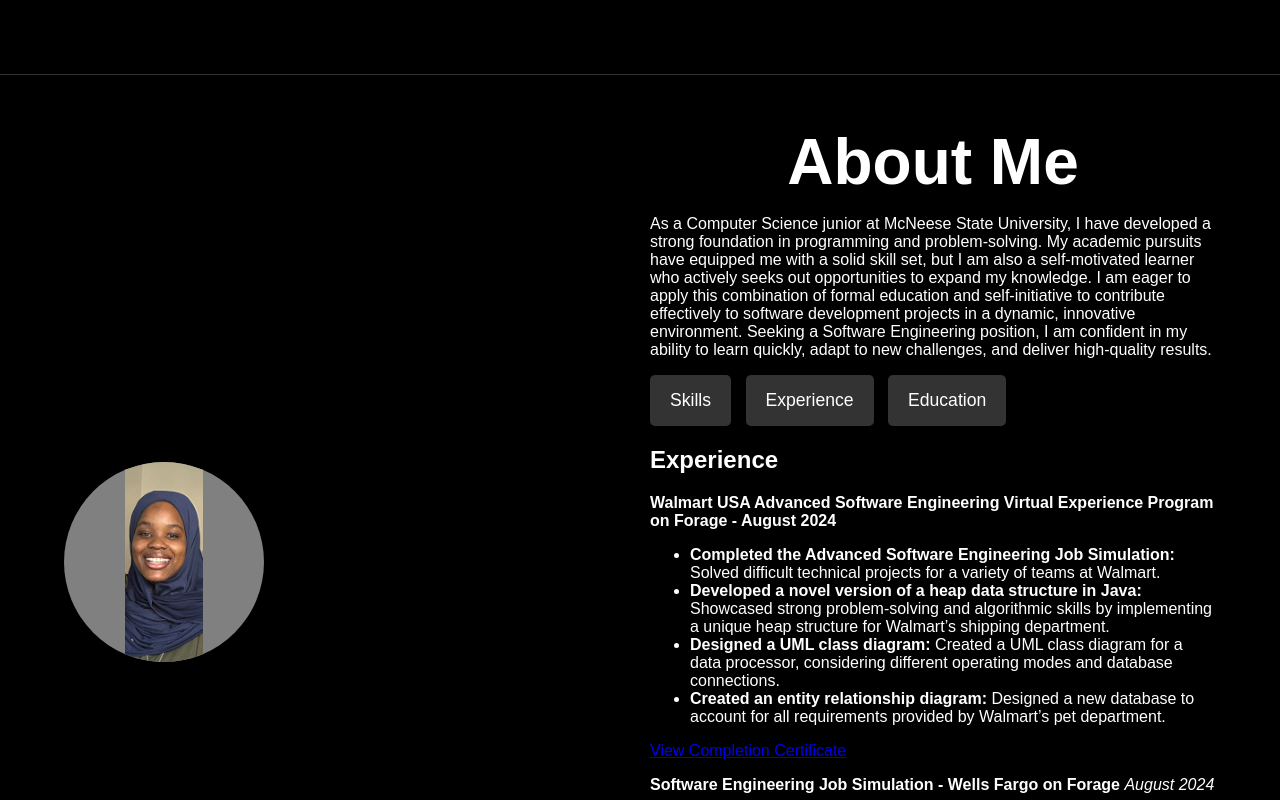
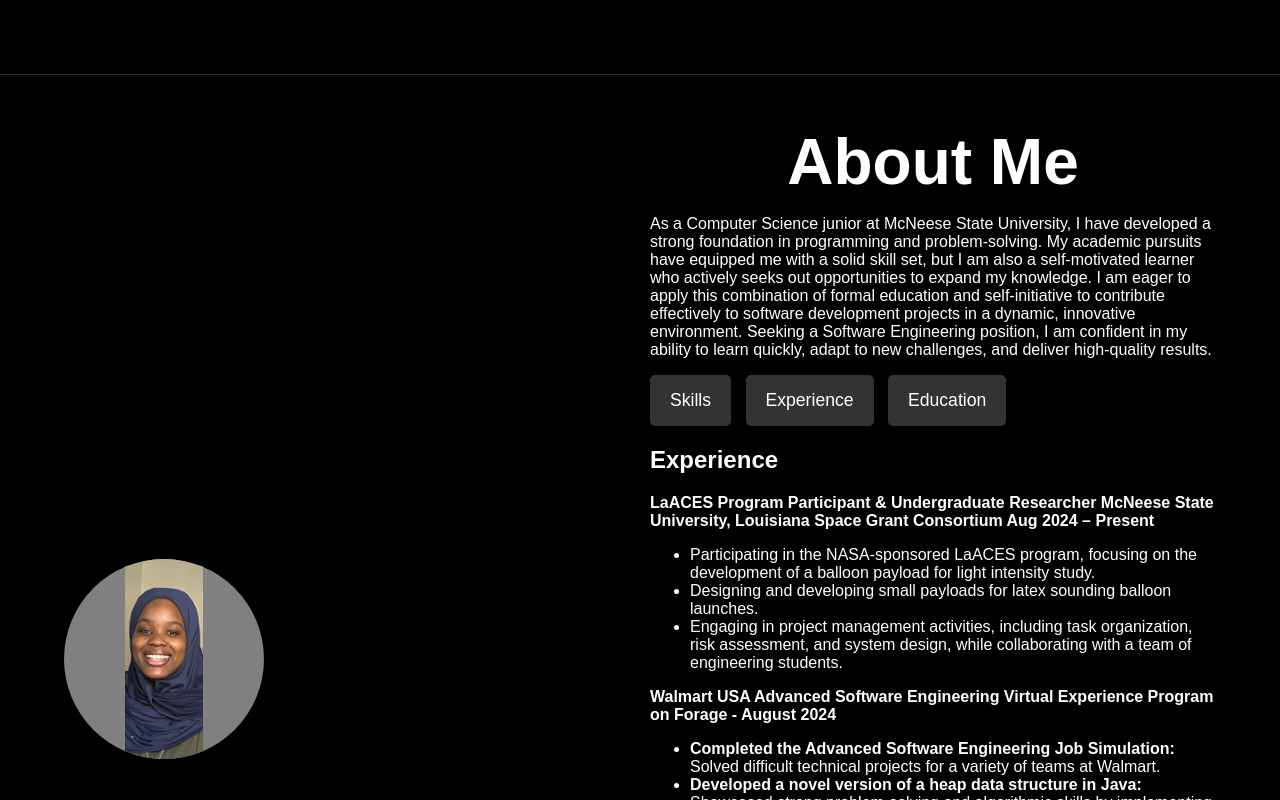
Before and after one commit to Damilola24434/Website, a plain HTML site: page index.html in a window 1280 px wide. Both pictures are taken after a click on the button "Experience". Shown: the part 914-1714 px from the top of the page. Drawn offline with Linux system fonts and the light colour scheme.

Commit message:
addition

```diff
--- a/index.html
+++ b/index.html
@@ -80,7 +80,18 @@
                 <!-- Experience Tab Content -->
                 <div id="experience" class="tab-content">
                     <h2>Experience</h2>
-
+                         <!-- LaACES Program-->
+                         <div>
+                            <strong>LaACES Program Participant & Undergraduate Researcher McNeese State University, Louisiana Space Grant
+                                Consortium   Aug 2024 – Present </strong>
+                        </div>
+                        <ul>
+                            <li>Participating in the NASA-sponsored LaACES program, focusing on the development of a balloon payload
+                                for light intensity study. </li>
+                            <li>Designing and developing small payloads for latex sounding balloon launches.</li>
+                            <li>Engaging in project management activities, including task organization, risk assessment, and system
+                                design, while collaborating with a team of engineering students.  </li>
+                        </ul>
                     <!-- Walmart Tech Job Simulation -->
                     <div>
                         <strong>Walmart USA Advanced Software Engineering Virtual Experience Program on Forage - August 2024</strong>
@@ -96,7 +107,6 @@
                             View Completion Certificate
                         </a>
                     </p>
-
                     <!-- Wells Fargo Job Simulation -->
                     <div>
                         <strong>Software Engineering Job Simulation - Wells Fargo on Forage</strong>
```
